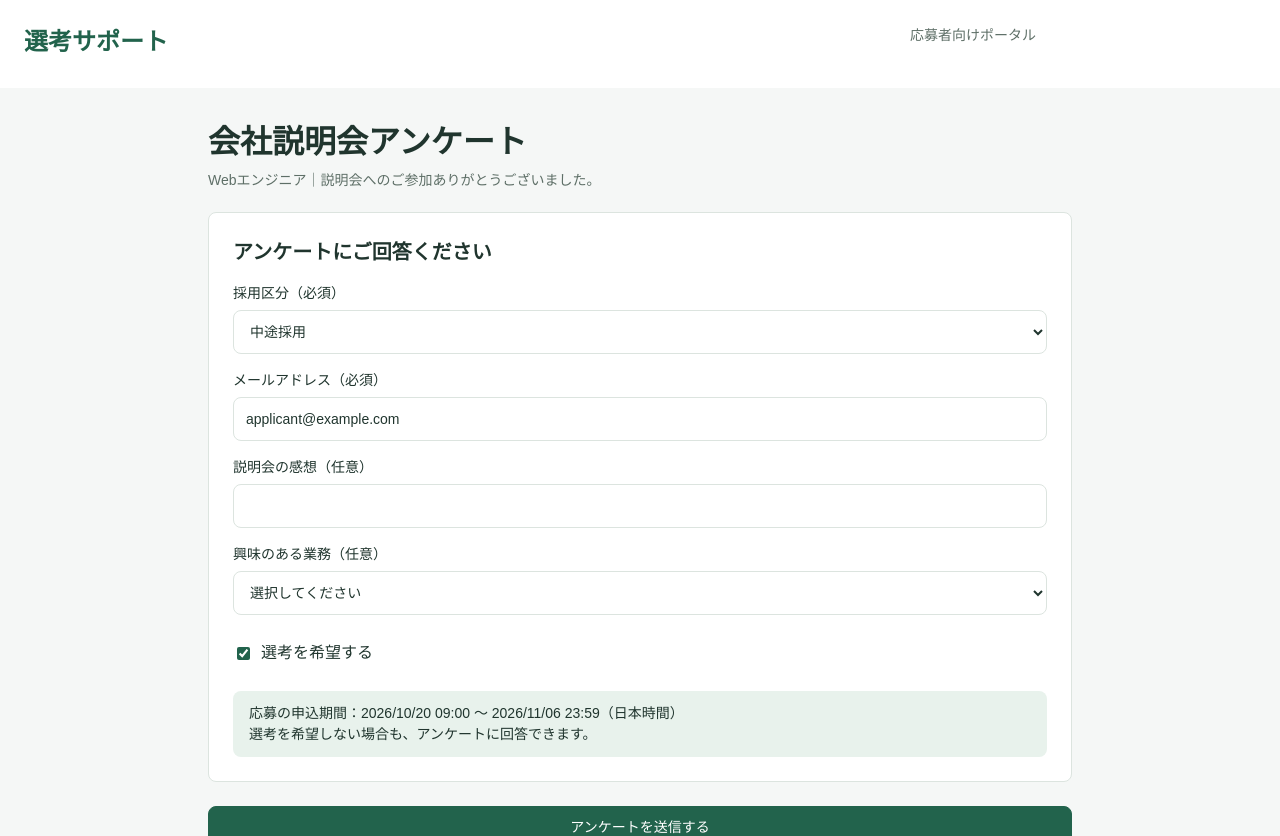
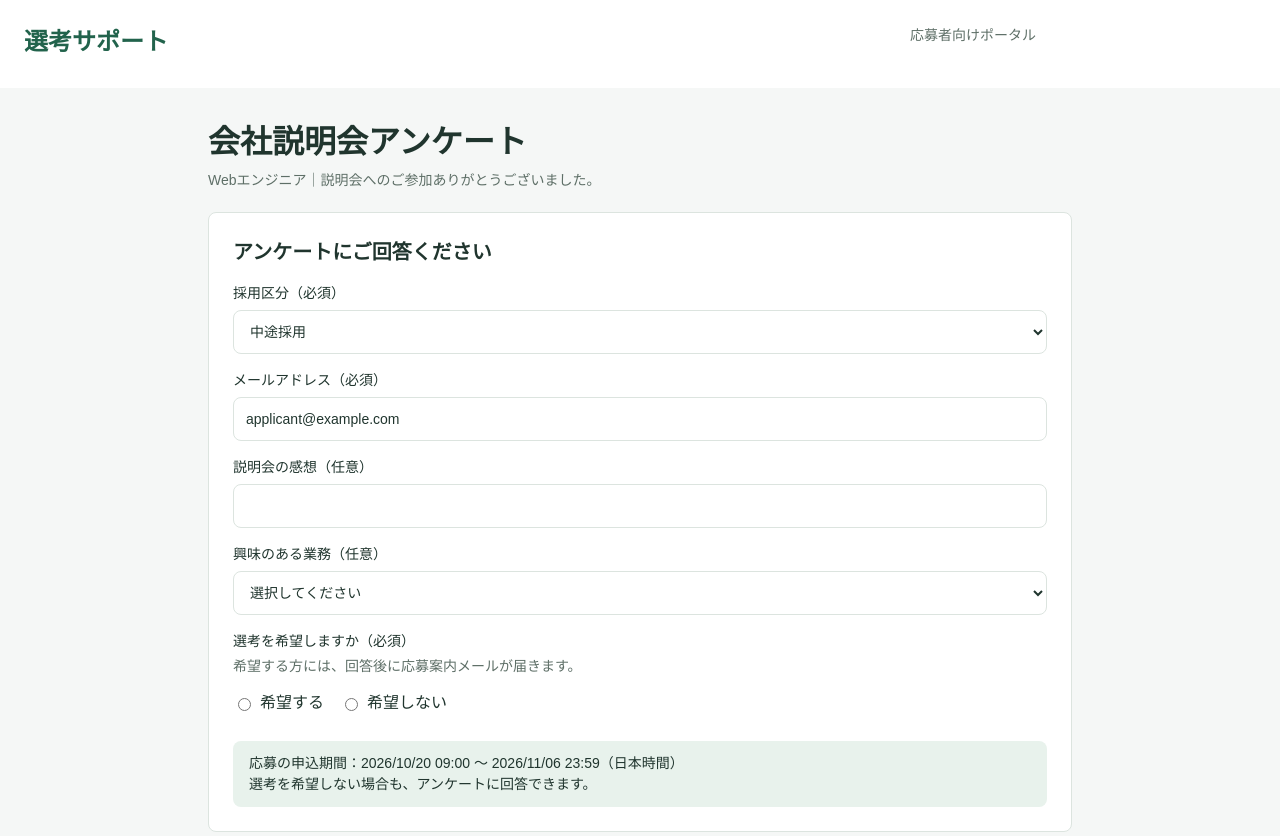
Before and after one commit to Cookie12734/206-3, a Next.js app in the folder frontend/: page /questionnaire/mid-career in a window 1280 px wide. Shown: the top 836 px of the page. Built offline with nearby package versions, Linux system fonts and the light colour scheme.

Commit message:
選考希望を明示選択にし、案内メールの結果を個別表示

```diff
--- a/frontend/app/answers/34-survey-answers.tsx
+++ b/frontend/app/answers/34-survey-answers.tsx
@@ -33,7 +33,7 @@ export default function SurveyAnswers({ surveyId = sampleId }: { surveyId?: stri
         rows={answers.map((answer) => [
           <span key="respondent">{answer.name}<small className={styles.address}>{answer.email}</small></span>,
           recruitmentLabels[answer.type].replace("採用", ""), answer.interested ? "希望する" : "希望しない",
-          <Badge key="mail" tone={answer.interested ? "default" : "waiting"}>{answer.interested ? "送信済み（例）" : "未送信（希望なし）"}</Badge>,
+          <Badge key="mail" tone={answer.mailFailed ? "error" : answer.interested ? "default" : "waiting"}>{answer.mailFailed ? "送信失敗（例）" : answer.interested ? "送信済み（例）" : "未送信（希望なし）"}</Badge>,
           answer.submittedAt, <Link key="detail" href={`/answers/${answer.interested ? "detail" : "no-interest"}?answer=${encodeURIComponent(answer.id)}`}>詳細を見る</Link>,
         ])} /> : <p>条件に一致する回答がありません。</p>}
       <p>回答内容は参加者の詳細画面で確認できます。案内メールの送信状況はデモ表示です。</p>
--- a/frontend/app/answers/_components/answer-detail.tsx
+++ b/frontend/app/answers/_components/answer-detail.tsx
@@ -28,10 +28,10 @@ export function AnswerDetail({ answerId }: { answerId: string }) {
       </Panel>
       <Panel title="応募案内メール">
         {answer.interested ? <>
-          <Notice>{recruitmentLabels[answer.type]}用の案内メールを自動送信する場合の表示です。</Notice>
+          <Notice tone={answer.mailFailed ? "warning" : "info"}>{answer.mailFailed ? "案内メールを送信できませんでした（表示例）。" : `${recruitmentLabels[answer.type]}用の案内メールを送信しました（表示例）。`}</Notice>
           <Details rows={[["送信先", answer.email], ["申込期限", displayDate(survey.endsAt)], ["件名", message.subject]]} />
           <Actions><ActionLink href={`/mail/${answer.type}`}>使用テンプレートを見る</ActionLink></Actions>
-        </> : <Notice>選考意思にチェックがないため、応募案内は送信していません。</Notice>}
+        </> : <Notice>「希望しない」が選択されたため、応募案内は送信していません。</Notice>}
       </Panel>
     </div>
     <Actions><ActionLink href={linked("/answers", survey.id)}>回答一覧へ戻る</ActionLink></Actions>
--- a/frontend/app/answers/_lib/answers.ts
+++ b/frontend/app/answers/_lib/answers.ts
@@ -7,6 +7,7 @@ export type Answer = {
   email: string;
   type: RecruitmentType;
   interested: boolean;
+  mailFailed?: boolean;
   submittedAt: string;
   responses: Record<string, string>;
 };
--- a/frontend/app/mail/_components/mail-editor.tsx
+++ b/frontend/app/mail/_components/mail-editor.tsx
@@ -80,7 +80,7 @@ export function MailEditor({ type, surveyId, scoped = false, useTemplate = false
           onChange={(event) => setPreviewDate(event.target.value)} /></Field> :
           !scoped && <Actions><ActionLink href={`/mail/${type}/preview-deadline`}>申込期限を選択</ActionLink></Actions>}
         <div className={styles.previewBody}><strong>{preview(current.subject)}</strong><p>{preview(current.body)}</p></div>
-        <Notice>{`送信条件：選考意思にチェックあり\n区分：${label}\n宛先の手動入力は不要です。`}</Notice>
+        <Notice>{`送信条件：「選考を希望する」を選択\n区分：${label}\n宛先の手動入力は不要です。`}</Notice>
         <p>申込期限の値は、アンケートごとの申込期間から設定されます。</p>
       </Panel>
     </div>
--- a/frontend/app/questionnaire/_components/questionnaire.module.css
+++ b/frontend/app/questionnaire/_components/questionnaire.module.css
@@ -1,3 +1,7 @@
 .form { display: grid; gap: 24px; }
-.checkbox { display: flex; align-items: center; gap: 8px; min-height: 44px; }
+.interest { margin: 0; padding: 0; border: 0; min-width: 0; }
+.interest legend { padding: 0; font-size: 14px; font-weight: 500; }
+.interest p { font-size: 14px; color: var(--color-text-muted); margin-block: 4px; }
+.interest div, .interest label { display: flex; align-items: center; gap: 16px; flex-wrap: wrap; }
+.interest label { min-height: 44px; gap: 6px; }
 .small { margin: 8px 0 0; color: var(--color-text-muted); font-size: 14px; }
--- a/frontend/app/questionnaire/_components/questionnaire.tsx
+++ b/frontend/app/questionnaire/_components/questionnaire.tsx
@@ -9,7 +9,7 @@ import { displayDate, linked, recruitmentLabels, sampleId, surveyPeriod, type Re
 import { useSurveys } from "../../surveys/_lib/use-surveys";
 import styles from "./questionnaire.module.css";
 
-export function Questionnaire({ type, surveyId = sampleId, interested = true }: {
+export function Questionnaire({ type, surveyId = sampleId, interested }: {
   type: RecruitmentType; surveyId?: string; interested?: boolean;
 }) {
   const { find, isSample } = useSurveys();
@@ -19,9 +19,8 @@ export function Questionnaire({ type, surveyId = sampleId, interested = true }:
     `survey-response:${surveyId}`, { email: "applicant@example.com", responses: {} },
   );
   const router = useRouter();
-  const [selection, setSelection] = useState<{ type: RecruitmentType; interested: boolean }>();
   const [sending, setSending] = useState(false);
-  const current = selection ?? { type, interested };
+  const current = { type, interested };
 
   if (survey.deleted) return <Screen portal>
     <Heading title="会社説明会アンケート" />
@@ -34,16 +33,20 @@ export function Questionnaire({ type, surveyId = sampleId, interested = true }:
   </Screen>;
 
   function choose(next: typeof current) {
-    setSelection(next);
-    router.push(linked(`/questionnaire/${next.type}${next.interested ? "" : "/no-interest"}`, surveyId));
+    const params = new URLSearchParams();
+    if (surveyId !== sampleId) params.set("survey", surveyId);
+    if (next.interested) params.set("state", "interested");
+    const path = `/questionnaire/${next.type}${next.interested === false ? "/no-interest" : ""}`;
+    router.push(params.size ? `${path}?${params}` : path, { scroll: false });
   }
 
   function submit(event: FormEvent<HTMLFormElement>) {
     event.preventDefault();
-    if (sending) return;
+    if (sending || interested === undefined) return;
     setSending(true);
     const answer: Answer = {
-      id: crypto.randomUUID(), surveyId, name: `参加者 ${answers.length + 1}`, email: draft.email.trim(), ...current,
+      id: crypto.randomUUID(), surveyId, name: `参加者 ${answers.length + 1}`, email: draft.email.trim(), type, interested,
+      mailFailed: interested && !survey.messages[type],
       submittedAt: new Intl.DateTimeFormat("ja-JP", { dateStyle: "short", timeStyle: "short", timeZone: "Asia/Tokyo" }).format(new Date()),
       responses: draft.responses,
     };
@@ -73,8 +76,14 @@ export function Questionnaire({ type, surveyId = sampleId, interested = true }:
               </select>
             : <input value={value} required={question.required} onChange={(event) => update(event.target.value)} />}</Field>;
         })}
-        <label className={styles.checkbox}><input type="checkbox" checked={current.interested} onChange={(event) =>
-          choose({ ...current, interested: event.target.checked })} />選考を希望する</label>
+        <fieldset className={styles.interest}>
+          <legend>選考を希望しますか（必須）</legend>
+          <p id="interest-help">希望する方には、回答後に応募案内メールが届きます。</p>
+          <div>{[true, false].map(value => <label key={String(value)}>
+            <input type="radio" name="interest" required checked={interested === value} aria-describedby="interest-help"
+              onChange={() => choose({ type, interested: value })} />{value ? "希望する" : "希望しない"}
+          </label>)}</div>
+        </fieldset>
         <Notice>{`応募の申込期間：${surveyPeriod(survey)}\n選考を希望しない場合も、アンケートに回答できます。`}</Notice>
       </Panel>
       <Button tone="primary" type="submit" disabled={sending}>アンケートを送信する</Button>
@@ -90,22 +99,18 @@ export function QuestionnaireComplete({ type, surveyId = sampleId }: { type?: Re
   const answer = answers.findLast((item) => item.surveyId === surveyId && (type ? item.type === type && item.interested : !item.interested));
   const email = answer?.email ?? "applicant@example.com";
   const label = type ? recruitmentLabels[type] : "";
+  const failed = answer ? answer.mailFailed === true : Boolean(type && !survey.messages[type]);
   return <Screen portal>
     <Heading title="アンケートの回答を受け付けました" description="会社説明会へのご参加、ありがとうございました。" />
-    {type ? <>
-      <Panel title="応募案内メールをお送りしました（表示例）">
-        <p>選考をご希望のため、{label}の応募案内を自動送信する場合の表示です。</p>
+    {type ? <Panel title={failed ? "応募案内メールを送信できませんでした（表示例）" : "応募案内メールをお送りしました（表示例）"}>
+        {failed && <Notice tone="warning">回答は保存済みです。メールを待たずに、下のボタンから応募できます。</Notice>}
         <Details rows={[["送信先", email], ["採用区分", label], ["申込期限", `${displayDate(survey.endsAt)}（日本時間）`]]} />
-      </Panel>
-      <Panel title="応募のご案内">
-        <p><strong>【{label}】Webエンジニア 応募のご案内</strong></p>
-        <p>メールに記載された専用リンクから、応募情報と書類を提出してください。</p>
+
         <p>{type === "new-graduate" ? "履歴書は必須です。職務経歴書は、職歴がある場合に任意で提出できます。" : "履歴書と職務経歴書を提出してください。"}</p>
         <Actions><ActionLink href={linked(`/apply/${type}/login`, surveyId)} tone="primary">応募手続きへ進む</ActionLink></Actions>
       </Panel>
-      <Notice>【送信失敗時の表示例】回答は保存済みです。応募案内メールを送信できませんでした。</Notice>
-    </> : <Panel title="ご回答ありがとうございました">
-      <p>アンケートの回答を保存しました。選考希望のチェックがないため、応募案内メールは送信していません。</p>
+      : <Panel title="ご回答ありがとうございました">
+      <p>アンケートの回答を保存しました。「希望しない」を選択したため、応募案内メールは送信していません。</p>
       <Details rows={[["回答メールアドレス", email], ["選考意思", "選考を希望しない"]]} />
       <Notice>いただいたご意見は、今後の説明会の改善に活用します。</Notice>
     </Panel>}
--- a/frontend/app/questionnaire/mid-career/42-mid-career-questionnaire.tsx
+++ b/frontend/app/questionnaire/mid-career/42-mid-career-questionnaire.tsx
@@ -3,5 +3,5 @@ import { Questionnaire } from "../_components/questionnaire";
 
 export default async function MidCareerQuestionnaire({ searchParams }: SurveyPageProps) {
   const query = await readSurveyQuery(searchParams);
-  return <Questionnaire type="mid-career" surveyId={query.survey} />;
+  return <Questionnaire type="mid-career" surveyId={query.survey} interested={query.state === "interested" ? true : undefined} />;
 }
--- a/frontend/app/questionnaire/new-graduate/30-new-graduate-questionnaire.tsx
+++ b/frontend/app/questionnaire/new-graduate/30-new-graduate-questionnaire.tsx
@@ -3,5 +3,5 @@ import { Questionnaire } from "../_components/questionnaire";
 
 export default async function NewGraduateQuestionnaire({ searchParams }: SurveyPageProps) {
   const query = await readSurveyQuery(searchParams);
-  return <Questionnaire type="new-graduate" surveyId={query.survey} />;
+  return <Questionnaire type="new-graduate" surveyId={query.survey} interested={query.state === "interested" ? true : undefined} />;
 }
--- a/frontend/app/surveys/published/29-published-survey.tsx
+++ b/frontend/app/surveys/published/29-published-survey.tsx
@@ -33,7 +33,7 @@ export default function PublishedSurvey({ surveyId }: { surveyId?: string }) {
       </Actions>
       <Details rows={[
         ["申込期間", surveyPeriod(survey)], ["採用区分", "新卒・中途"],
-        ["自動送信", "選考希望のチェックがある回答だけに応募案内を送信"],
+        ["自動送信", "選考を希望した回答者に応募案内を送信"],
       ]} />
     </Panel>
     <Actions>
```
